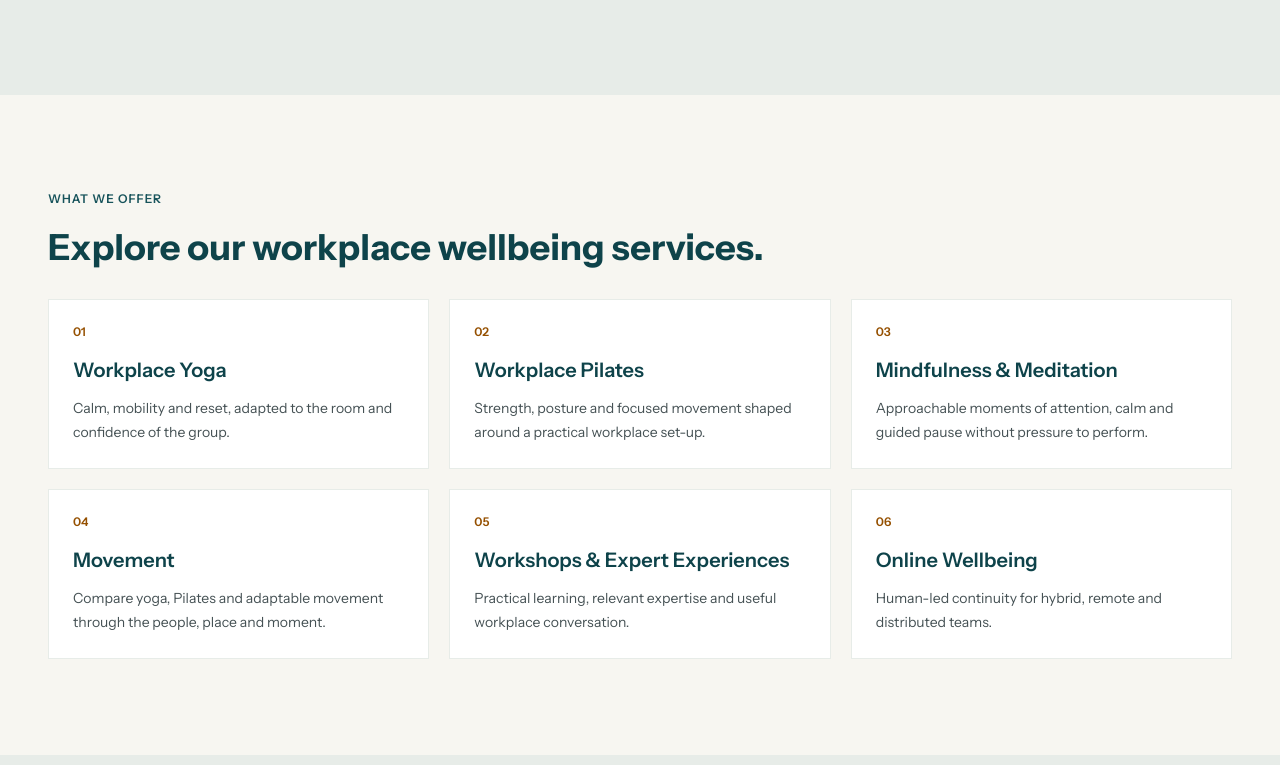
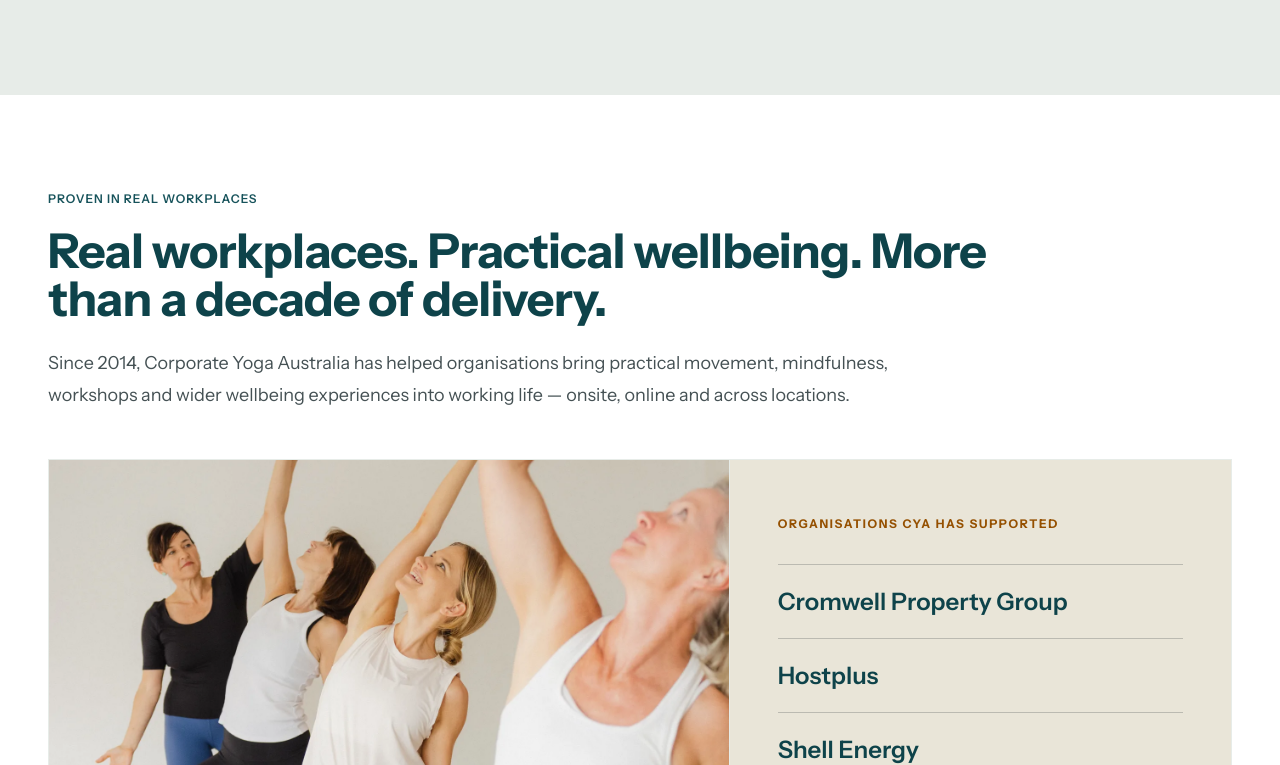
Before and after one commit to glennhammond/cya-website-prototype, a Next.js app: page / in a window 1280 px wide. Shown: the part 1275-2040 px from the top of the page. Built offline with nearby package versions, Linux system fonts and the light colour scheme.

Commit message:
Place proof section on homepage

```diff
--- a/app/page.tsx
+++ b/app/page.tsx
@@ -2,6 +2,7 @@ import type { Metadata } from "next";
 import Image from "next/image";
 import Link from "next/link";
 import { HomeStructuredData } from "@/components/StructuredData";
+import { HomepageProof } from "@/components/HomepageProof";
 import { ProductionAction, ProductionCard, ProductionClosing, ProductionContainer, ProductionKicker } from "@/components/ProductionPrimitives";
 
 export const metadata: Metadata = {
@@ -53,6 +54,8 @@ export default function Home() {
           </div>
         </ProductionContainer>
       </section>
+
+      <HomepageProof />
 
       <section className="bg-[var(--cya-surface-page)] py-20 lg:py-24">
         <ProductionContainer>
```
